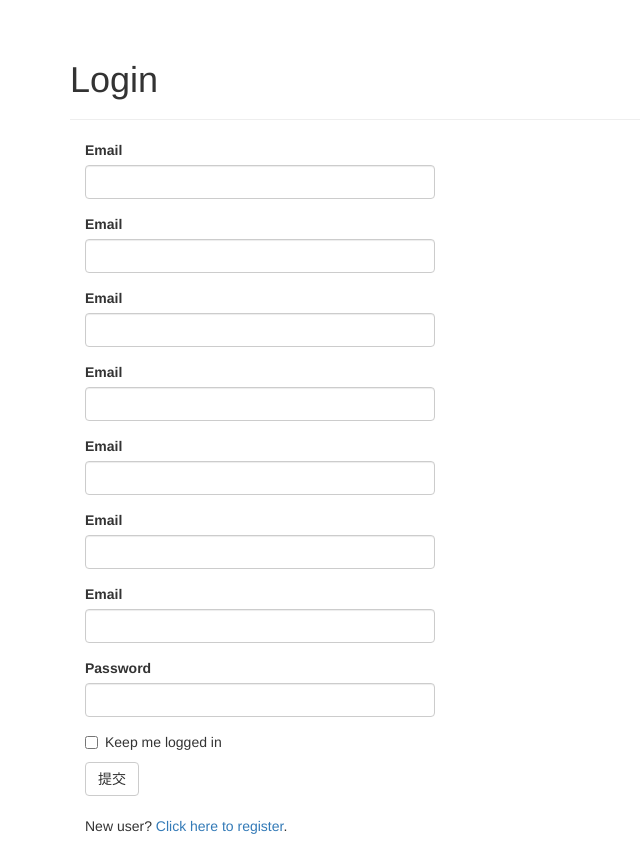
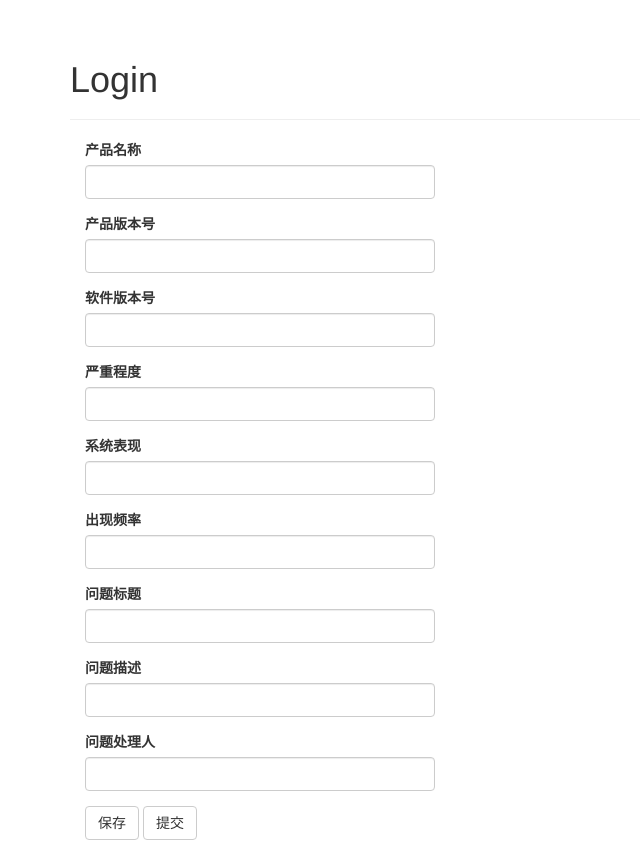
Before and after one commit to StitchIQ/dts_test, a Flask app: template app/templates/standard_bug.html in a window 1280 px wide. Shown: the part 52-912 px from the top of the page, without its empty margins (0-640 px from the left). Before the commit the page ends 886 px from the top, so only its background shows below. Run offline with Flask 2, Linux system fonts and the light colour scheme; the template is opened without the code that fills it: values that come from a table or form of the project are taken from there, others are empty; some libraries are stand-ins or nearby versions.

Commit message:
add bug web
Signed-off-by: lixing0303 <lixing0303@163.com>

```diff
--- a/app/auth/views.py
+++ b/app/auth/views.py
@@ -10,7 +10,7 @@ from .forms import LoginForm, RegistrationForm, ChangePasswordForm
 
 @auth.before_app_request
 def before_request():
-	if current_user.is_authenticated() \
+	if current_user.is_authenticated \
 			and not current_user.confirmed \
 			and request.endpoint[:5] != 'auth.' \
 			and request.endpoint != 'static':
--- a/app/main/forms.py
+++ b/app/main/forms.py
@@ -11,13 +11,15 @@ class NameForm(Form):
 
 
 class StandardBug(Form):
-    wentimiaoshu = StringField('Email', validators=[Required(), Length(1, 64)])
-    chanpinmingcheng = StringField('Email', validators=[Required(), Length(1, 64)])
-    banbenhao = StringField('Email', validators=[Required(), Length(1, 64)])
-    yanzhongxing = StringField('Email', validators=[Required(), Length(1, 64)])
-    ceshibuzhou = StringField('Email', validators=[Required(), Length(1, 64)])
-    xitongbiaoxian = StringField('Email', validators=[Required(), Length(1, 64)])
-    chuxianpinlv = StringField('Email', validators=[Required(), Length(1, 64)])
-    password = PasswordField('Password', validators=[Required()])
-    remember_me = BooleanField('Keep me logged in')
+    product_name = StringField('产品名称', validators=[Required(), Length(1, 64)])
+    product_version = StringField('产品版本号', validators=[Required(), Length(1, 64)])
+    software_version = StringField('软件版本号', validators=[Required(), Length(1, 64)])
+    bug_level = StringField('严重程度', validators=[Required(), Length(1, 64)])
+    system_view = StringField('系统表现', validators=[Required(), Length(1, 64)])
+    bug_show_times = StringField('出现频率', validators=[Required(), Length(1, 64)])
+    bug_title = StringField('问题标题', validators=[Required(), Length(1, 64)])
+    bug_descrit = StringField('问题描述', validators=[Required(), Length(1, 64)])
+    bug_owner_id = StringField('问题处理人', validators=[Required(), Email()])
+
+    save = SubmitField('保存')
     submit = SubmitField('提交')
--- a/app/templates/standard_bug.html
+++ b/app/templates/standard_bug.html
@@ -10,6 +10,6 @@
 <div class="col-md-4">
     {{ wtf.quick_form(form) }}
     <br>
-    <p>New user? <a href="{{ url_for('auth.register') }}">Click here to register</a>.</p>
+
 </div>
 {% endblock %}
--- a/manage.py
+++ b/manage.py
@@ -2,7 +2,7 @@
 #coding=utf-8
 import os
 from app import create_app, db
-from app.models import User, Role
+from app.models import User, Role, Bugs
 from flask.ext.script import Manager, Shell
 from flask.ext.migrate import Migrate, MigrateCommand
 
@@ -11,7 +11,7 @@ manager = Manager(app)
 migrate = Migrate(app, db)
 
 def make_shell_context():
-	return dict(app=app, db=db, User=User, Role=Role)
+	return dict(app=app, db=db, User=User, Role=Role, Bugs=Bugs)
 manager.add_command("shell", Shell(make_context=make_shell_context))
 manager.add_command("db", MigrateCommand)
 
```
Also changed, not shown: app/main/views.py (+19 -5 lines), app/models.py (+20 -0 lines), app/templates/base4.html (added, +55 -0 lines).
